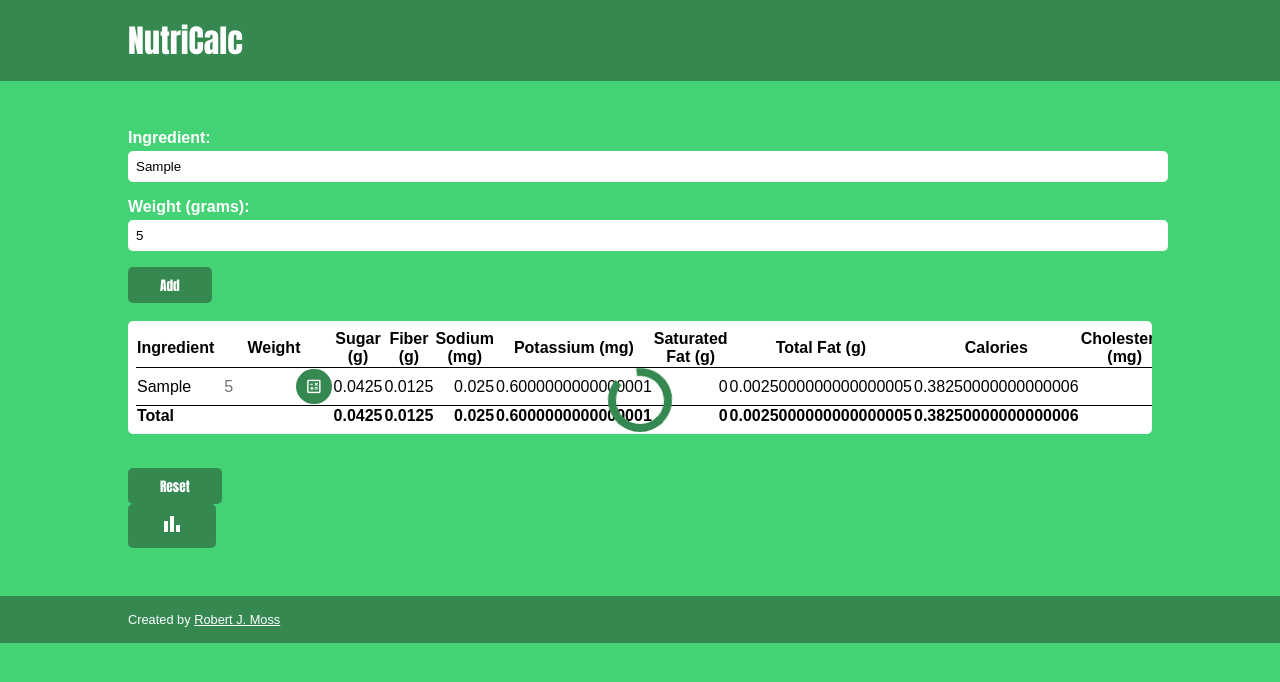
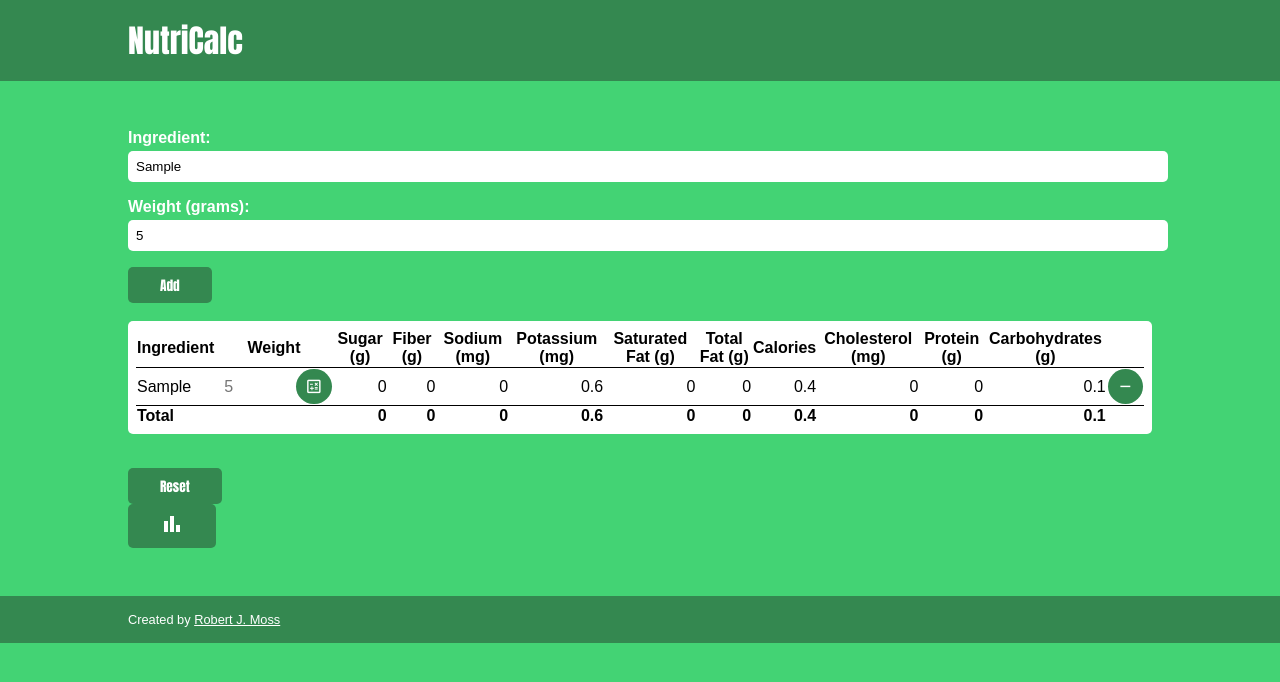
Before and after one commit to rmoss08/nutrition-calculator, a React (Create React App) app: page / in a window 1280 px wide. Both pictures are taken after typing "Sample", "5" into the empty fields and a click on the button "Add". Shown: the top 682 px of the page. Built offline with nearby package versions, Linux system fonts and the light colour scheme.

Commit message:
feat: rounds calculations to the first decimal

```diff
--- a/src/components/IngredientForm.js
+++ b/src/components/IngredientForm.js
@@ -29,8 +29,8 @@ export const calculateWeightedValues = (ingredient, newQuantity = false) => {
   for (const key in apiNutrition) {
     if (key !== 'serving_size_g') {
       const nutritionValue = apiNutrition[key];
-      const weightedValue = nutritionValue * servingSizeFactor;
-      weightedNutrition[key] = weightedValue;
+      const weightedValue = (nutritionValue * servingSizeFactor);
+      weightedNutrition[key] = Number(weightedValue.toFixed(1));
     }
   }
 
--- a/src/components/StackedBarChart.js
+++ b/src/components/StackedBarChart.js
@@ -68,8 +68,9 @@ const StackedBarChart = (props) => {
   };
 
   const calculateNutritionPercentages = (nutrientName, userNutrientValue) => {
+    const recommendedNutrientDailyValue = NUTRITION_DAILY_VALUES[nutrientName];
     const userNutrientPercentage =
-      (userNutrientValue / NUTRITION_DAILY_VALUES[nutrientName]) * 100;
+       Number(((userNutrientValue / recommendedNutrientDailyValue) * 100).toFixed(1));
 
     let dailyValueNutrientPercentage;
     if (userNutrientPercentage < 100) {
--- a/src/components/Table/Total.js
+++ b/src/components/Table/Total.js
@@ -1,6 +1,6 @@
-import { useEffect } from "react";
-import { useDispatch } from "react-redux";
-import { mealActions } from "../../store/meal-slice";
+import { useEffect } from 'react';
+import { useDispatch } from 'react-redux';
+import { mealActions } from '../../store/meal-slice';
 import styles from './Total.module.css';
 
 const Total = (props) => {
@@ -15,18 +15,23 @@ const Total = (props) => {
 
       for (const key in dataSet.userNutrition) {
         const prevTotal = totals[key];
-        totals[key] = prevTotal + dataSet.userNutrition[key];
+        const newNutrient = dataSet.userNutrition[key];
+        totals[key] = Number((prevTotal + newNutrient).toFixed(1));
       }
     }
 
     return totals;
-};
+  };
 
   const createTdElements = (init, data) => {
     let elements = init;
 
     for (const i in data) {
-      elements.push(<td key={i} className="text-align-right">{data[i]}</td>);
+      elements.push(
+        <td key={i} className="text-align-right">
+          {data[i]}
+        </td>
+      );
     }
 
     return elements;
@@ -46,17 +51,18 @@ const Total = (props) => {
   };
   tableTotals = calculateTotals(tableTotals, tableData);
 
-  let tdElements = [
-    <td key="total">Total</td>,
-    <td key="weight"></td>,
-  ];
+  let tdElements = [<td key="total">Total</td>, <td key="weight"></td>];
   tdElements = createTdElements(tdElements, tableTotals);
 
-  useEffect(()=>{
+  useEffect(() => {
     dispatch(mealActions.updateTotals(tableTotals));
-  }, [tableTotals])
+  }, [tableTotals]);
 
-  return <tr key='totals' className={styles['total-row']}>{tdElements}</tr>;
+  return (
+    <tr key="totals" className={styles['total-row']}>
+      {tdElements}
+    </tr>
+  );
 };
 
 export default Total;
--- a/src/pages/Home.js
+++ b/src/pages/Home.js
@@ -34,7 +34,6 @@ const Home = () => {
   return (
     <Fragment>
       <Layout>
-        <LoadingSpinner />
         <div className="wrapper">
           <IngredientForm />
           <br></br>
```
